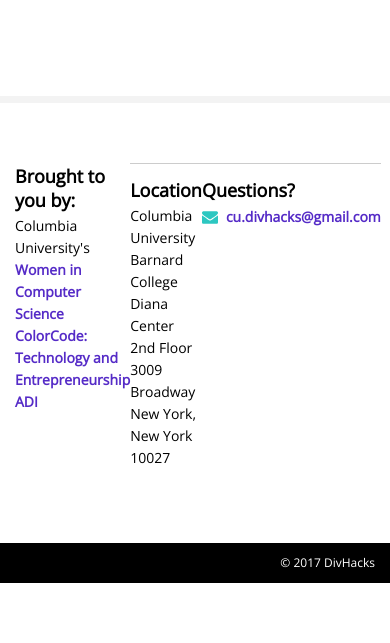
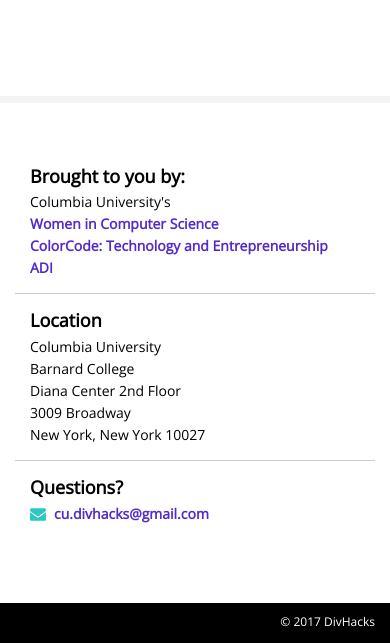
Before and after one commit to schlosser/cu-divhacks.github.io, a plain HTML site: page index.html in a window 390 px wide. Shown: the part 5837-6480 px from the top of the page. Before the commit the page ends 6420 px from the top, so only its background shows below. Drawn offline with nearby package versions, Linux system fonts and the light colour scheme; some packages are replaced by stand-ins of ours; a script that the page names is missing.

Commit message:
Responsive footer

```diff
--- a/css/styles.css
+++ b/css/styles.css
@@ -2033,9 +2033,6 @@
 }
 
 .bottom-section {
-  display:flex;
-  flex-direction: row;
-  justify-content: space-around;
 
 }
 .company-image {
--- a/index.html
+++ b/index.html
@@ -377,17 +377,14 @@
   <div class="footer pad-top-60 pad-bottom-60">
     <div class="container-full">
       <div class="clear footer-content-blocks bottom-section">
-        <div class="footer-content-block col-4-m col-5-l">
-          <div class="col-11-l no-float-l">
+        <div class="footer-content-block col-12 col-4-m col-5-l">
             <h3 class="fs-4 h-white" style="font-weight: bold;">Brought to you by:</h3>
             <p class="no-margin">Columbia University's</p>
             <p class="no-margin"><a href="http://cuwics.github.io">Women in Computer Science</a></p>
             <p class="no-margin"><a href="https://www.facebook.com/CUColorCode/">ColorCode: Technology and Entrepreneurship</a></p>
             <p class="no-margin"><a href="https://adicu.com/">ADI</a></p>
         </div>
-        </div>
-        <div class="footer-content-block col-4-m col-5-l">
-          <div class="col-11-l no-float-l">
+        <div class="footer-content-block col-12 col-4-m col-4-l">
           <h3 class="fs-4 h-white" style="font-weight: bold;">Location</h3>
           <p class="no-margin">Columbia University</p>
           <p class="no-margin">Barnard College</p>
@@ -395,15 +392,12 @@
           <p class="no-margin">3009 Broadway</p>
           <p class="no-margin">New York, New York 10027</p>
         </div>
-        </div>
 
-        <div class="footer-content-block col-4-m col-3-l">
-          <div class="col-12-l no-float-l">
+        <div class="footer-content-block col-12 col-4-m col-3-l">
           <h3 class="fs-4 h-white" style="font-weight: bold;">Questions?</h3>
           <ul class="contact-list">
             <li><a class="footer-link icon icon-left icon-email" href="mailto:divhacks1@gmail.com">cu.divhacks@gmail.com</a></li>
           </ul>
-          </div>
         </div>
       </div>
     </div>
```
Lines whose indentation alone changed are shown as unchanged.
